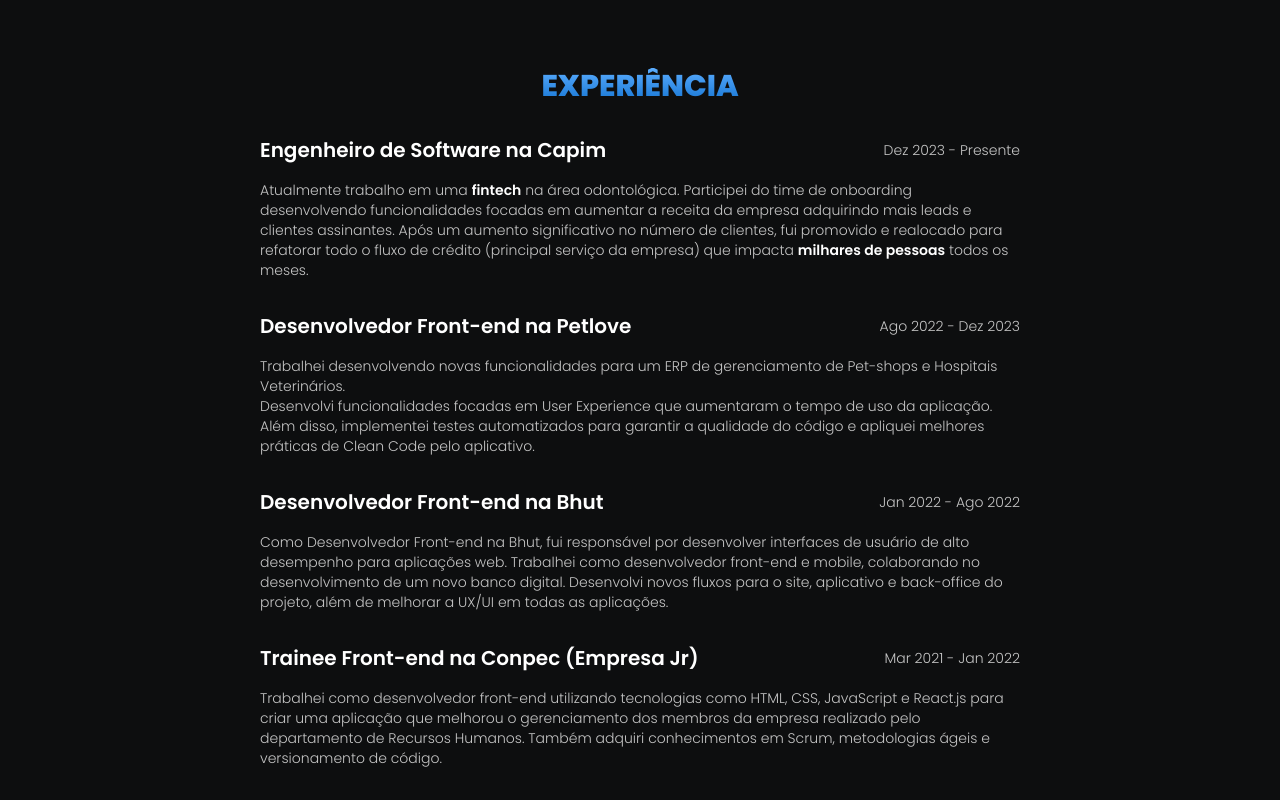
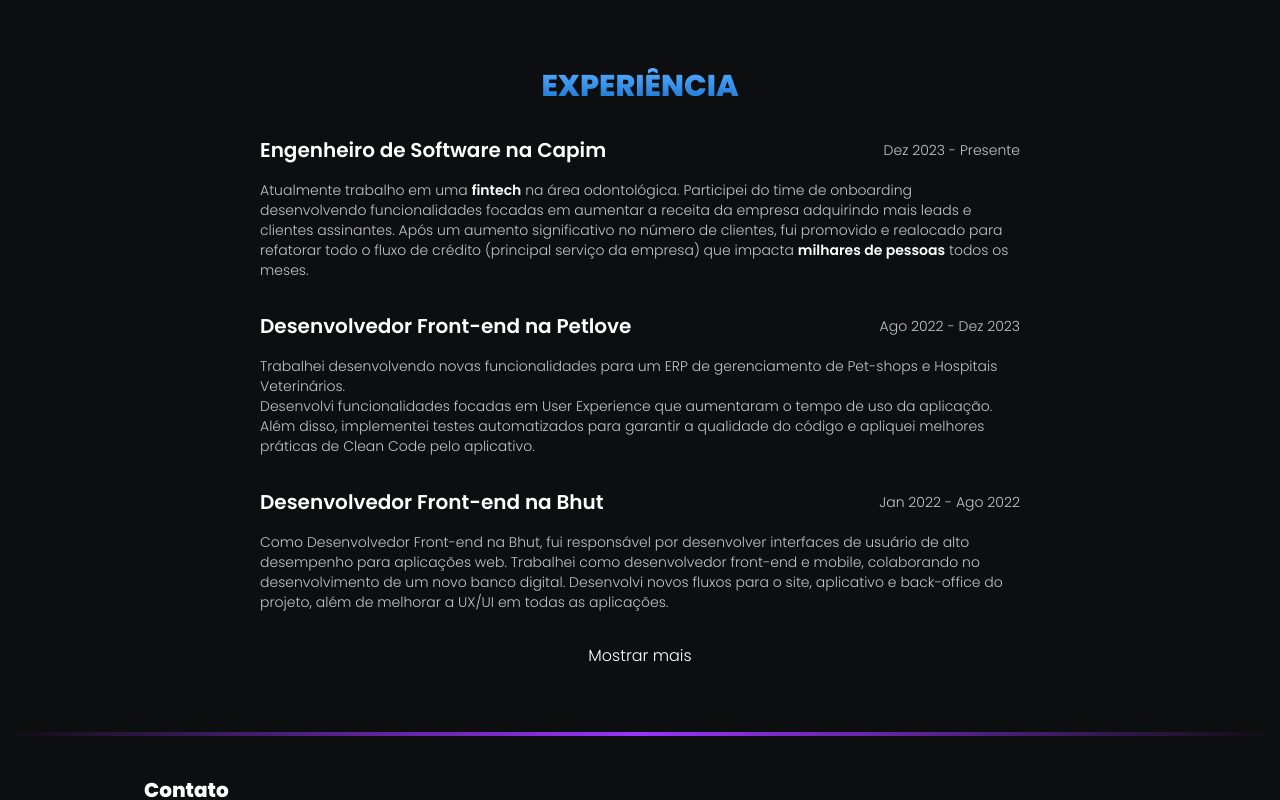
Before and after one commit to joaoVictorDeAndrade/portfolio, a React (Vite) app: page / in a window 1280 px wide. Shown: the part 920-1720 px from the top of the page. Built offline with nearby package versions, Linux system fonts and the light colour scheme.

Commit message:
create show more button

```diff
--- a/src/ui/components/Hero.jsx
+++ b/src/ui/components/Hero.jsx
@@ -22,7 +22,7 @@
           className="m-auto h-40 w-40 rounded-full object-cover object-[center_70%]"
         />
 
-        <h1 className="font-poppins text-white text-center text-4xl font-bold sm:text-5xl">
+        <h1 className="font-poppins text-white text-center text-3xl font-bold sm:text-5xl">
           {t(`${LOCALE_PATH}.title`)}
           <span className="text-transparent from-primary-main to-secondary-main bg-gradient-to-r bg-clip-text">
             {' '}
--- a/src/ui/components/experience/ExperienceList.jsx
+++ b/src/ui/components/experience/ExperienceList.jsx
@@ -1,12 +1,24 @@
+import { useState } from 'react';
 import { COMPANIES } from '@app/constants/companies.js';
 import { ExperienceItem } from '@components/experience/ExperienceItem.jsx';
 
 export function ExperienceList() {
+  const [showAll, setShowAll] = useState(false);
+
+  const displayedCompanies = showAll ? COMPANIES : COMPANIES.slice(0, 3);
+
   return (
-    <ul>
-      {COMPANIES.map((company) => (
-        <ExperienceItem key={company.id} experience={company} />
-      ))}
-    </ul>
+    <>
+      <ul>
+        {displayedCompanies.map((company) => (
+          <ExperienceItem key={company.id} experience={company} />
+        ))}
+      </ul>
+      {!showAll && (
+        <button type="button" onClick={() => setShowAll(true)}>
+          Mostrar mais
+        </button>
+      )}
+    </>
   );
 }
```
